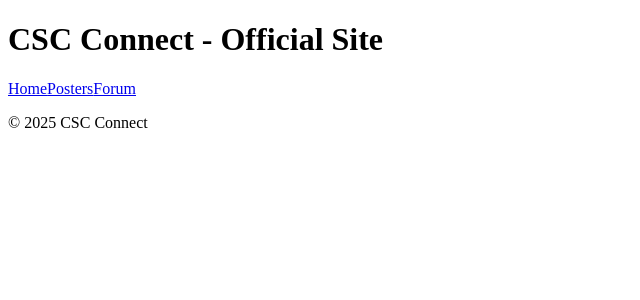
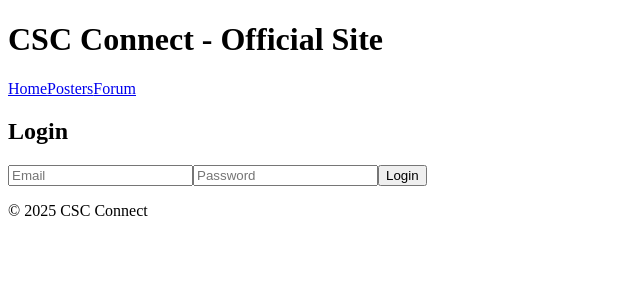
Before and after one commit to muazabdul/csc-hub, a React (Create React App) app in the folder csc-connect-react/: page /login in a window 1280 px wide. Shown: the top 300 px of the page, without its empty margins (0-640 px from the left). Built offline with nearby package versions, Linux system fonts and the light colour scheme.

Commit message:
Fixed ESLint errors in Login.js

```diff
--- a/csc-connect-react/src/components/Auth/Login.js
+++ b/csc-connect-react/src/components/Auth/Login.js
@@ -2,7 +2,11 @@ import React, { useState } from 'react';
 import { useNavigate } from 'react-router-dom';
 
 function Login() {
-  // ... (previous state variables)
+  const [email, setEmail] = useState('');
+  const [password, setPassword] = useState('');
+  const [loading, setLoading] = useState(false);
+  const [error, setError] = useState(null);
+  const navigate = useNavigate();
 
   const handleSubmit = (e) => {
     e.preventDefault();
@@ -13,7 +17,6 @@ function Login() {
       if (email === 'test@example.com' && password === 'password') {
         console.log('Login successful');
         setLoading(false);
-        localStorage.setItem('authToken', 'fake-auth-token'); // Store the token
         navigate('/');
       } else {
         setError('Invalid email or password');
@@ -22,7 +25,29 @@ function Login() {
     }, 1000);
   };
 
-  // ... (rest of the component)
+  if (loading) return <p>Loading...</p>;
+  if (error) return <p>Error: {error}</p>;
+
+  return (
+    <div>
+      <h2>Login</h2>
+      <form onSubmit={handleSubmit}>
+        <input
+          type="email"
+          placeholder="Email"
+          value={email}
+          onChange={(e) => setEmail(e.target.value)}
+        />
+        <input
+          type="password"
+          placeholder="Password"
+          value={password}
+          onChange={(e) => setPassword(e.target.value)}
+        />
+        <button type="submit">Login</button>
+      </form>
+    </div>
+  );
 }
 
 export default Login;
```
